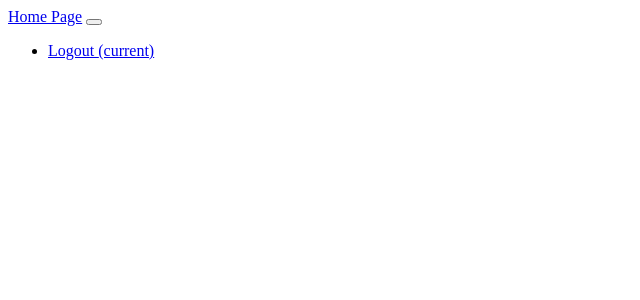
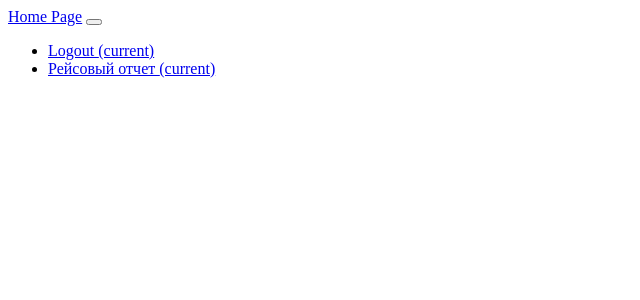
Before and after one commit to slepnoga/kreiss, a Symfony app: template templates/base.html.twig in a window 1280 px wide. Shown: the top 300 px of the page, without its empty margins (0-640 px from the left). Run offline with Twig, Linux system fonts and the light colour scheme; the template is opened without the code that fills it, so the values that code supplies are empty; some libraries are stand-ins or nearby versions.

Commit message:
new menu item

```diff
--- a/src/Controller/FrontController.php
+++ b/src/Controller/FrontController.php
@@ -13,7 +13,7 @@ class FrontController extends AbstractController
     public function index()
     {
         return $this->render('front/index.html.twig', [
-            'controller_name' => 'FrontController',
+
         ]);
     }
 }
--- a/templates/menu.html.twig
+++ b/templates/menu.html.twig
@@ -13,6 +13,12 @@
                     class="sr-only">(current)</span></a>
     </li>
 
+        <li class="nav-item active">
+            <a class="nav-link" href="{{ path('app_logout') }}">Рейсовый отчет <span
+                        class="sr-only">(current)</span></a>
+        </li>
+
+
     </ul>
     </div>
     </nav>
```
